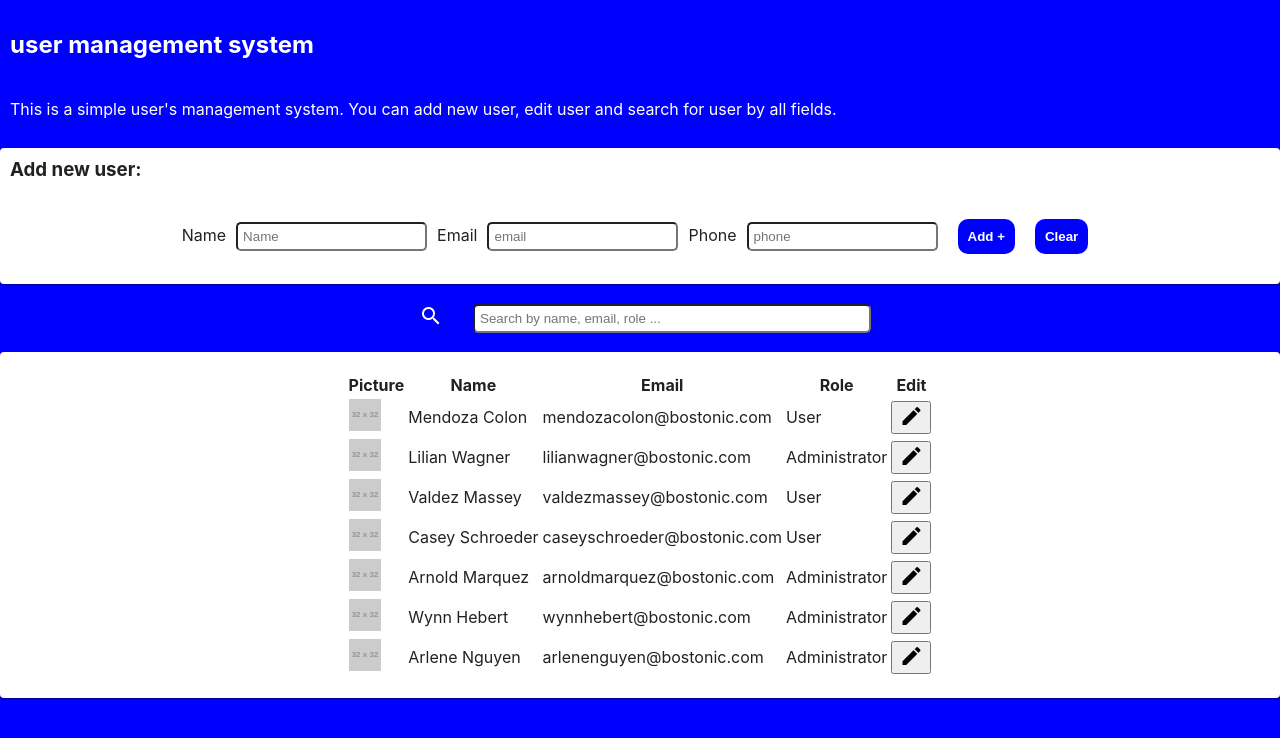
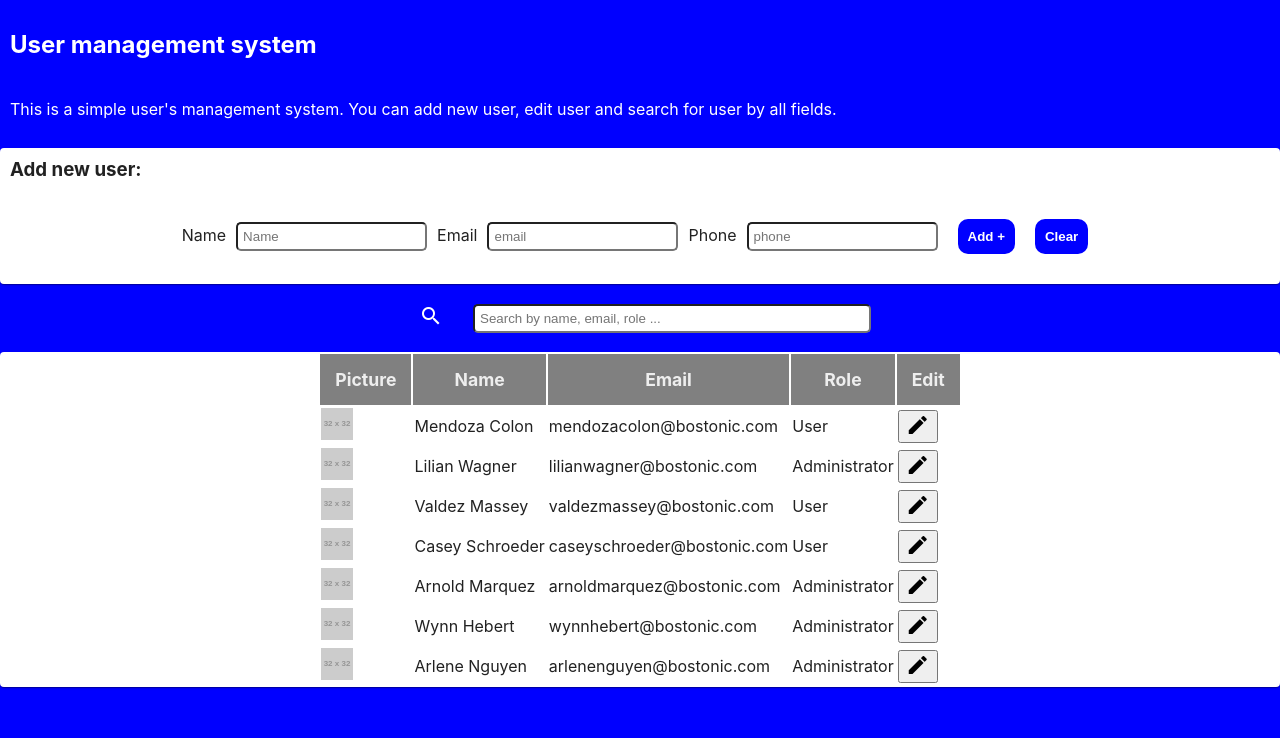
Before and after one commit to dinotudor/modals-and-filter, a React (Create React App) app: page / in a window 1280 px wide. Shown: the top 738 px of the page. Built offline with nearby package versions, Linux system fonts and the light colour scheme.

Commit message:
edit table

```diff
--- a/src/components/Home.js
+++ b/src/components/Home.js
@@ -94,7 +94,7 @@ export default class Home extends Component {
                 </tr>
             </thead>
             {filteredUsers.map((oneUser, index)=>{
-              return <tbody key={oneUser._id}>
+              return <tbody className="tbody" key={oneUser._id}>
                         <tr>
                           <td><img src={oneUser.picture} alt={'avatar'}/></td>
                           <td> {oneUser.name} </td>
--- a/src/components/Navbar.js
+++ b/src/components/Navbar.js
@@ -3,7 +3,7 @@ import React from 'react';
 export default function Navbar() {
   return (
     <header>
-      <h2>user management system</h2>
+      <h2>User management system</h2>
       <p>This is a simple user's management system. You can add new user, edit user and search for user by all fields.
 </p>
     </header>
--- a/src/css/main.css
+++ b/src/css/main.css
@@ -1,6 +1,5 @@
 body {
-  background: blue;
-}
+  background: blue; }
 
 h2, p {
   padding: 10px;
@@ -13,8 +12,16 @@ h2, p {
 .search-input {
   width: 30%; }
 
-table {
-  padding: 20px; }
+thead {
+  background: grey;
+  color: #eee;
+  font-size: 1.1rem; }
+  thead th {
+    padding: 15px; }
+  thead td {
+    align-items: center;
+    justify-content: center;
+    justify-items: center; }
 
 .btn-blue {
   border-radius: 10px;
--- a/src/scss/pages/_home.scss
+++ b/src/scss/pages/_home.scss
@@ -12,6 +12,17 @@ body {
  .search-input{
    width: 30%
  }
- table {
-   padding: 20px;
+
+ thead{
+   background: grey;
+   color: #eee;
+   font-size: 1.1rem;
+   th {
+     padding: 15px;
+   }
+   td {
+     align-items: center;
+     justify-content: center;
+     justify-items: center;
+   }
  }
```
